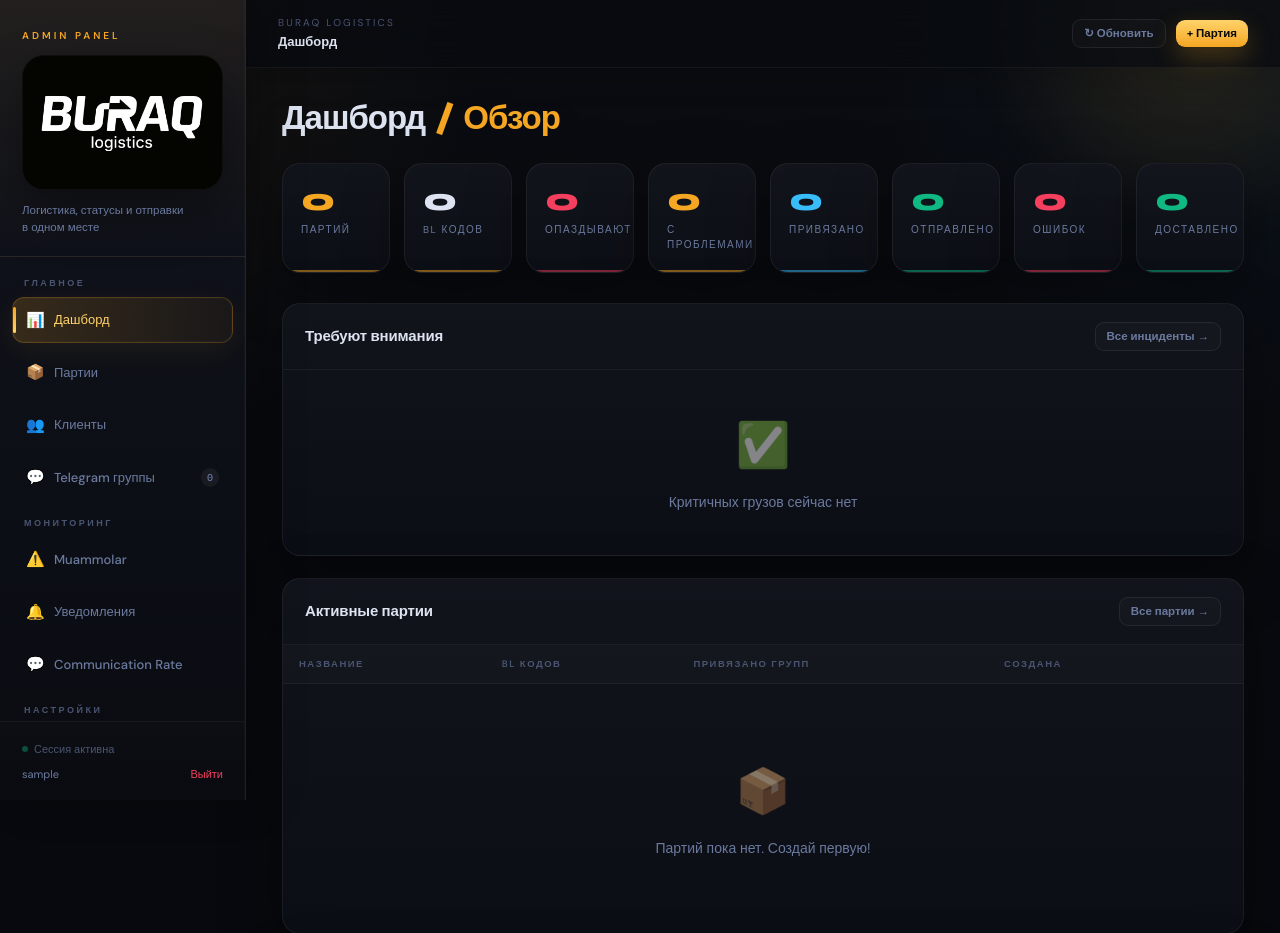
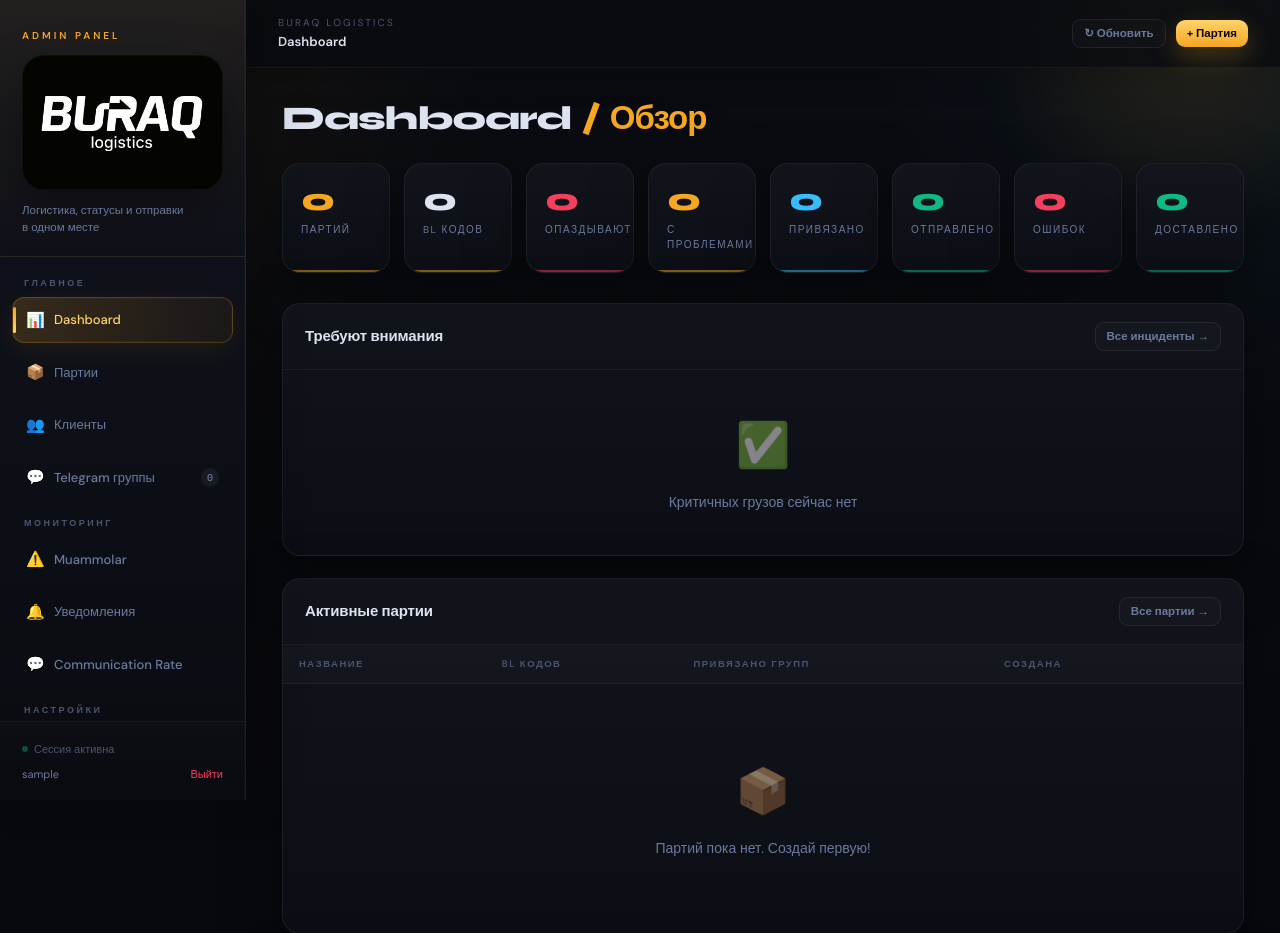
Before and after one commit to Ziyod4433/logistic-bot, a Flask app: page / in a window 1280 px wide. Shown: the top 933 px of the page. Run offline with Flask 3, Linux system fonts and the light colour scheme; the visitor is signed in with stand-in values (Sample User, id 1); data that the repository does not hold is empty.

Commit message:
Rename dashboard to Dashboard

```diff
--- a/templates/index.html
+++ b/templates/index.html
@@ -831,7 +831,7 @@ nav { flex: 1; padding: 20px 12px; overflow-y: auto; }
     </div>
     <nav>
       <div class="nav-section">Главное</div>
-      <div class="nav-link active" onclick="goto('dashboard')"><span class="ico">📊</span> Дашборд</div>
+      <div class="nav-link active" onclick="goto('dashboard')"><span class="ico">📊</span> Dashboard</div>
       <div class="nav-link" onclick="goto('batches')"><span class="ico">📦</span> Партии</div>
       <div class="nav-link" onclick="goto('clients')"><span class="ico">👥</span> Клиенты</div>
       <div class="nav-link" onclick="goto('chats')"><span class="ico">💬</span> Telegram группы <span class="badge-count" id="nav-chat-count">0</span></div>
@@ -858,7 +858,7 @@ nav { flex: 1; padding: 20px 12px; overflow-y: auto; }
       <div class="topbar-left">
         <div class="topbar-stack">
           <div class="topbar-kicker">BURAQ logistics</div>
-          <div class="breadcrumb" id="breadcrumb">Дашборд</div>
+          <div class="breadcrumb" id="breadcrumb">Dashboard</div>
         </div>
       </div>
       <div class="topbar-right">
@@ -873,7 +873,7 @@ nav { flex: 1; padding: 20px 12px; overflow-y: auto; }
       <!-- PAGE: DASHBOARD -->
       <!-- ═══════════════════════════════════════════════════ -->
       <div class="page active" id="page-dashboard">
-        <div class="page-h">Дашборд <em>/ Обзор</em></div>
+        <div class="page-h">Dashboard <em>/ Обзор</em></div>
 
         <div class="stats-row" id="stats-row">
           <div class="stat"><div class="stat-v" id="s-batches">—</div><div class="stat-l">Партий</div></div>
@@ -1522,7 +1522,7 @@ function goto(page) {
   document.querySelector(`[onclick="goto('${page}')"]`)?.classList.add("active");
 
   const labels = {
-    dashboard:"Дашборд",
+    dashboard:"Dashboard",
     batches:"Партии",
     clients:"Клиенты",
     chats:"Telegram группы",
```
